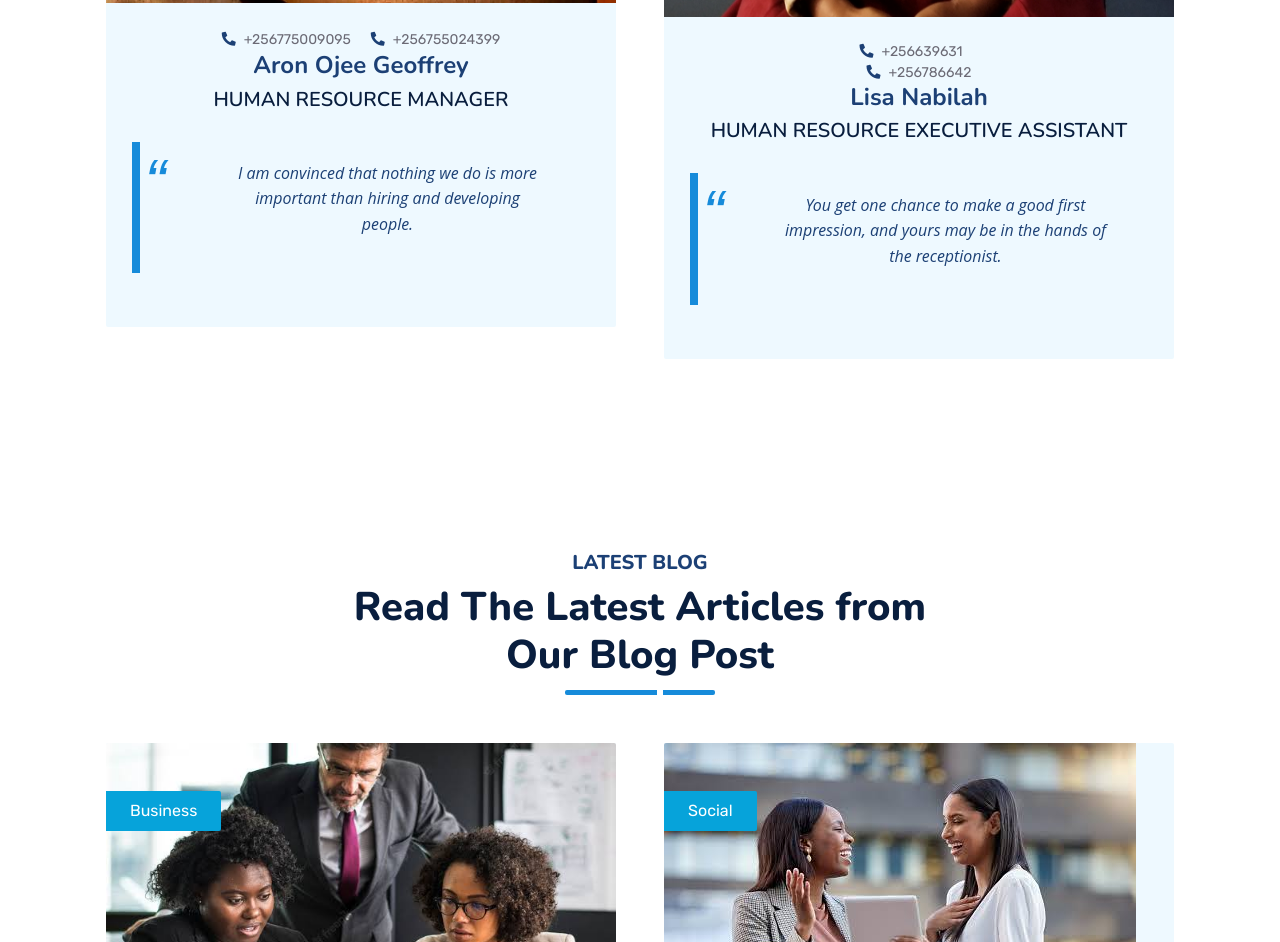
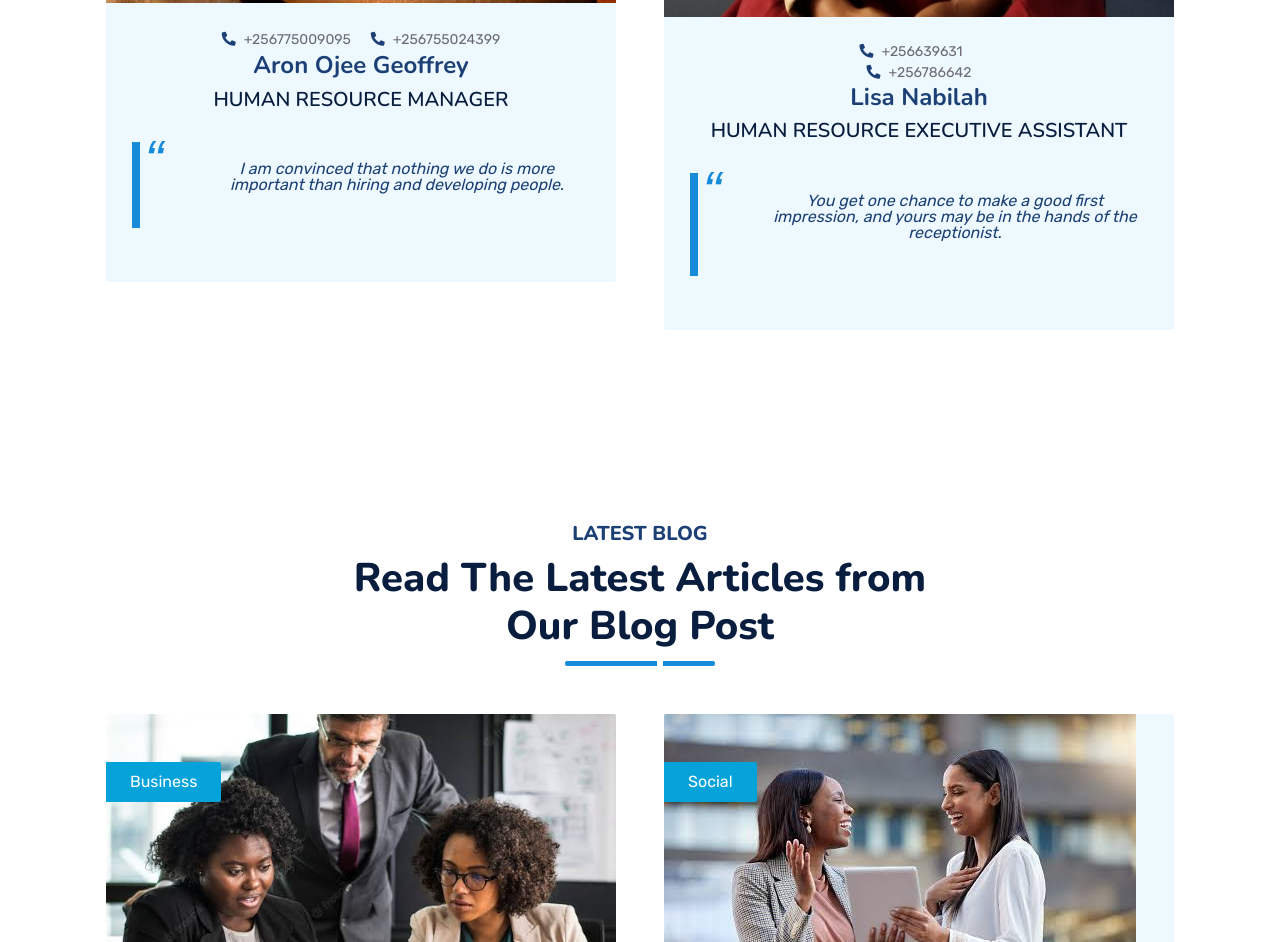
Before and after one commit to Genius-Hub-Site/genius-hub-website, a plain HTML site: page index.html in a window 1280 px wide. Shown: the part 6745-7687 px from the top of the page. Drawn offline with nearby package versions, Linux system fonts and the light colour scheme; animation ran at ten frames a second.

Commit message:
Update style.css

```diff
--- a/css/style.css
+++ b/css/style.css
@@ -135,12 +135,11 @@
 .otro-blockquote{
   width:90%;
   margin:30px auto;
-  font-family:Open Sans;
   font-style:italic;
   color: var(--primary);
-  padding:1.2em 30px 1.2em 75px;
+  padding:1.2em 5px 1.2em 4.3em;
   border-left:8px solid var(--primary) ;
-  line-height:1.6;
+  line-height:1.0;
   position: relative;
   /* background:#EDEDED; */
 }
@@ -149,7 +148,7 @@
   font-family:Arial;
   content: "\201C";
   color:var(--primary);
-  font-size:4em;
+  font-size:3.5em;
   position: absolute;
   left: 5px;
   top:-10px;
```
